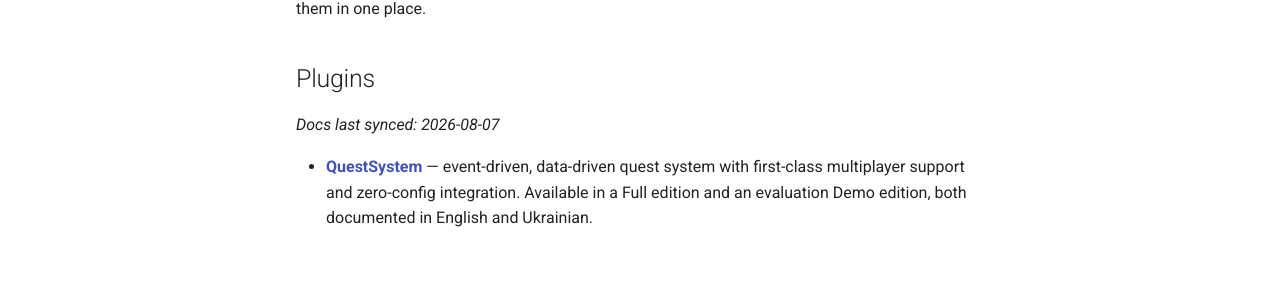
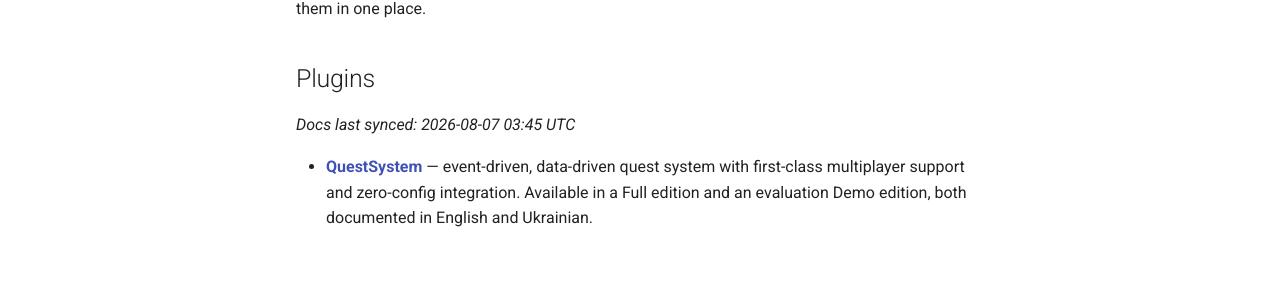
Before and after one commit to logdok/ue-plugins-docs, an MkDocs documentation site: the page built from docs/index.md, in a window 1280 px wide. Shown: the part 283-591 px from the top of the page. Built offline with MkDocs 1.6.1 and Material for MkDocs 9.7.7, drawn with Linux system fonts in a browser that asks for light colours; comment, search, counter and statistics services are not loaded.

Commit message:
Include time-of-day in the homepage's last-synced stamp, not just the date.
Co-Authored-By: Claude Sonnet 5 <noreply@anthropic.com>
Claude-Session: https://claude.ai/code/session_01CddAnNMtKVpPp9v2JR7aHh

```diff
--- a/docs/index.md
+++ b/docs/index.md
@@ -5,7 +5,7 @@ Documentation for Unreal Engine plugins developed by [logdok](https://github.com
 ## Plugins
 
 <!-- last-synced:start -->
-*Docs last synced: 2026-08-07*
+*Docs last synced: 2026-08-07 03:45 UTC*
 <!-- last-synced:end -->
 
 - **[QuestSystem](quest-system/index.md)** — event-driven, data-driven quest system with first-class multiplayer support and zero-config integration. Available in a Full edition and an evaluation Demo edition, both documented in English and Ukrainian.
```
